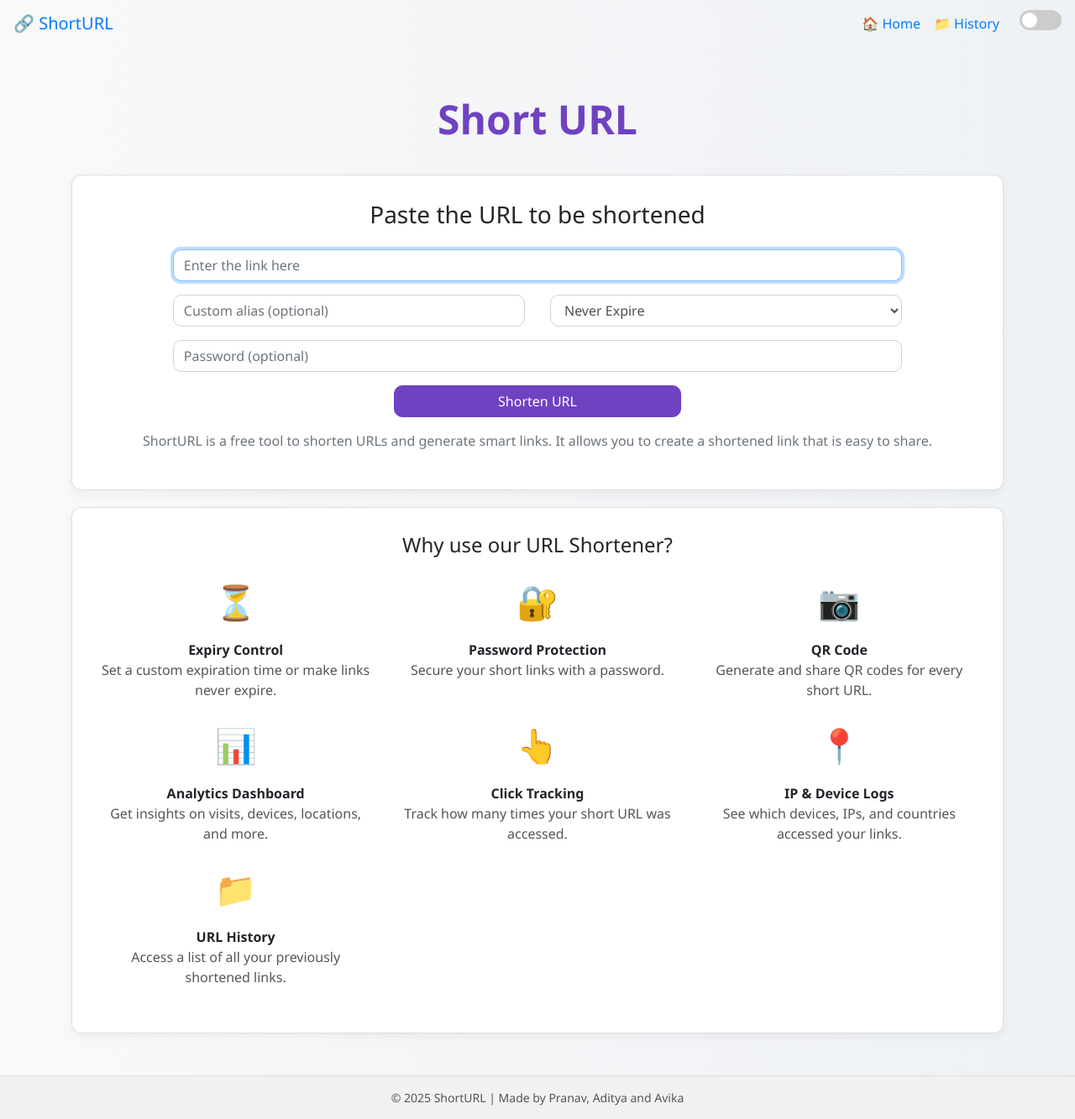
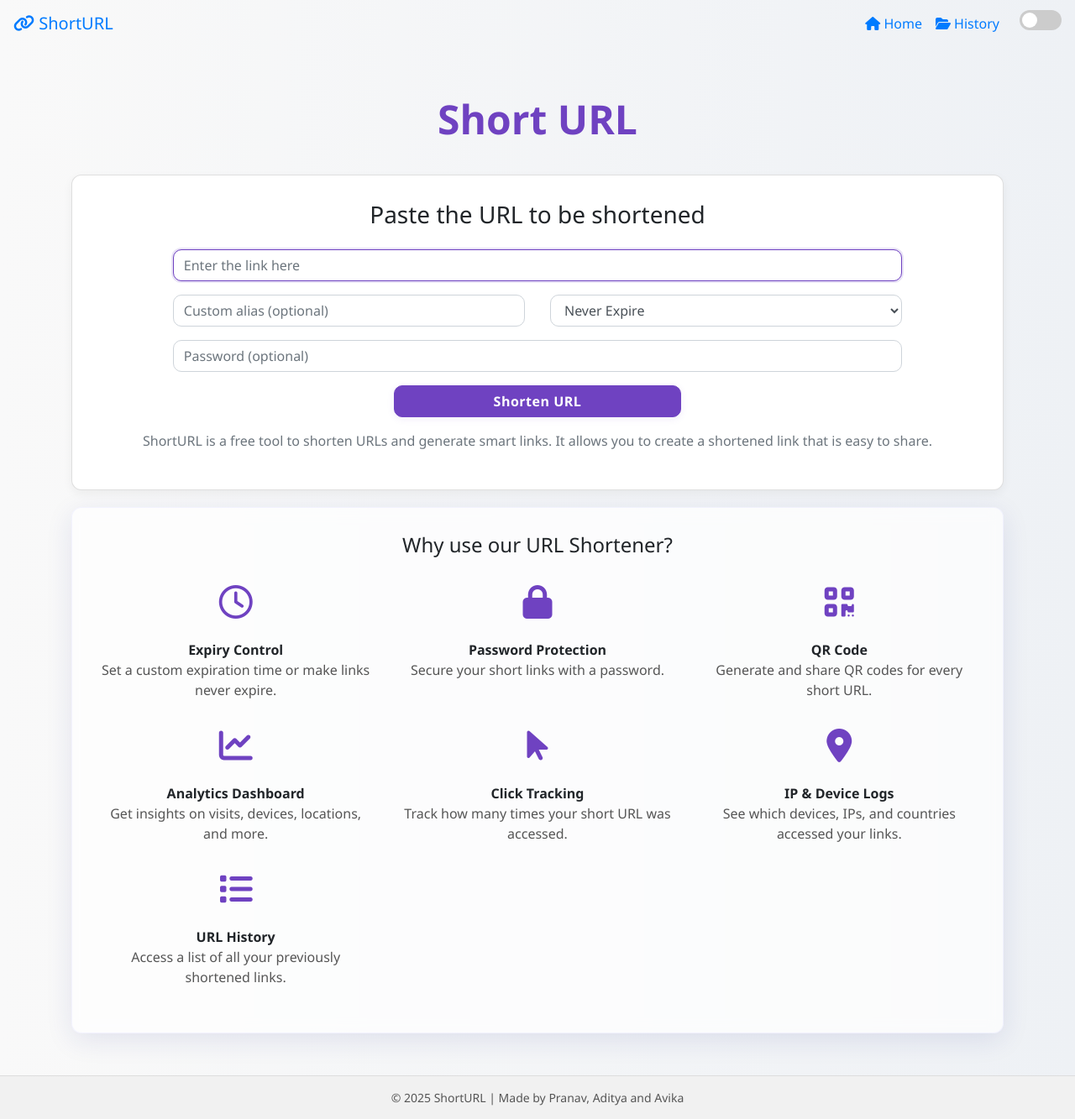
Before and after one commit to Pranavfr/url-shortener, a Flask app: page / in a window 1280 px wide. Shown: the whole page at 84% size. Run offline with Flask 3, Linux system fonts and the light colour scheme; some libraries are stand-ins or nearby versions.

Commit message:
Fix dark mode and navbar styling

```diff
--- a/templates/index.html
+++ b/templates/index.html
@@ -5,6 +5,7 @@
   <meta name="viewport" content="width=device-width, initial-scale=1.0"/>
   <title>Short URL</title>
   <link rel="stylesheet" href="https://stackpath.bootstrapcdn.com/bootstrap/4.5.2/css/bootstrap.min.css"/>
+  <link rel="stylesheet" href="https://cdnjs.cloudflare.com/ajax/libs/font-awesome/6.4.2/css/all.min.css"/>
 
   <style>
     html, body {
@@ -40,8 +41,32 @@
       transition: background-color 0.3s, color 0.3s;
     }
 
+    .glass-card {
+      background: rgba(255,255,255,0.7);
+      backdrop-filter: blur(8px);
+      border: 1px solid rgba(200,200,255,0.2);
+      box-shadow: 0 8px 32px 0 rgba(31,38,135,0.10);
+    }
+
     .form-control, select {
       border-radius: 10px;
+    }
+
+    .btn-primary, .btn-outline-primary {
+      font-weight: 600;
+      letter-spacing: 0.5px;
+      box-shadow: 0 2px 8px rgba(111,66,193,0.10);
+      transition: background 0.2s, color 0.2s, box-shadow 0.2s;
+    }
+
+    .btn-primary:hover, .btn-outline-primary:hover {
+      box-shadow: 0 4px 16px rgba(111,66,193,0.18);
+      transform: translateY(-2px) scale(1.03);
+    }
+
+    .form-control:focus {
+      border-color: #6f42c1;
+      box-shadow: 0 0 0 2px rgba(111,66,193,0.15);
     }
 
     .btn-primary {
@@ -198,20 +223,20 @@
 
 <!-- Navbar -->
 <nav class="navbar navbar-expand-lg" id="mainNavbar">
-  <a class="navbar-brand" href="/">🔗 ShortURL</a>
+  <a class="navbar-brand" href="/"><i class="fa-solid fa-link"></i> ShortURL</a>
   <button class="navbar-toggler" type="button" data-toggle="collapse" data-target="#navbarNav">
     <span class="navbar-toggler-icon"></span>
   </button>
   <div class="collapse navbar-collapse" id="navbarNav">
     <ul class="navbar-nav ml-auto align-items-center">
       <li class="nav-item">
-        <a class="nav-link" href="/">🏠 Home</a>
+        <a class="nav-link" href="/"><i class="fa-solid fa-house"></i> Home</a>
       </li>
       <li class="nav-item">
-        <a class="nav-link" href="/history">📁 History</a>
+        <a class="nav-link" href="/history"><i class="fa-solid fa-folder-open"></i> History</a>
       </li>
       <li class="nav-item">
-        <label class="switch ml-3">
+        <label class="switch ml-3" title="Toggle dark mode">
           <input type="checkbox" id="darkModeToggle">
           <span class="slider"></span>
         </label>
@@ -282,41 +307,41 @@
   </div>
 
   <!-- Features -->
-  <div class="card">
+  <div class="card glass-card">
     <h4 class="text-center mb-4">Why use our URL Shortener?</h4>
     <div class="row text-center">
       <div class="col-md-4 mb-4">
-        <div class="feature-icon">⏳</div>
+        <div class="feature-icon"><i class="fa-regular fa-clock"></i></div>
         <div class="feature-title">Expiry Control</div>
         <div class="feature-desc">Set a custom expiration time or make links never expire.</div>
       </div>
       <div class="col-md-4 mb-4">
-        <div class="feature-icon">🔐</div>
+        <div class="feature-icon"><i class="fa-solid fa-lock"></i></div>
         <div class="feature-title">Password Protection</div>
         <div class="feature-desc">Secure your short links with a password.</div>
       </div>
       <div class="col-md-4 mb-4">
-        <div class="feature-icon">📷</div>
+        <div class="feature-icon"><i class="fa-solid fa-qrcode"></i></div>
         <div class="feature-title">QR Code</div>
         <div class="feature-desc">Generate and share QR codes for every short URL.</div>
       </div>
       <div class="col-md-4 mb-4">
-        <div class="feature-icon">📊</div>
+        <div class="feature-icon"><i class="fa-solid fa-chart-line"></i></div>
         <div class="feature-title">Analytics Dashboard</div>
         <div class="feature-desc">Get insights on visits, devices, locations, and more.</div>
       </div>
       <div class="col-md-4 mb-4">
-        <div class="feature-icon">👆</div>
+        <div class="feature-icon"><i class="fa-solid fa-mouse-pointer"></i></div>
         <div class="feature-title">Click Tracking</div>
         <div class="feature-desc">Track how many times your short URL was accessed.</div>
       </div>
       <div class="col-md-4 mb-4">
-        <div class="feature-icon">📍</div>
+        <div class="feature-icon"><i class="fa-solid fa-location-dot"></i></div>
         <div class="feature-title">IP & Device Logs</div>
         <div class="feature-desc">See which devices, IPs, and countries accessed your links.</div>
       </div>
       <div class="col-md-4 mb-4">
-        <div class="feature-icon">📁</div>
+        <div class="feature-icon"><i class="fa-solid fa-list"></i></div>
         <div class="feature-title">URL History</div>
         <div class="feature-desc">Access a list of all your previously shortened links.</div>
       </div>
```
Also changed, not shown: urls.json (+1 -1 lines), static/qrcodes/yooo.png (added).
